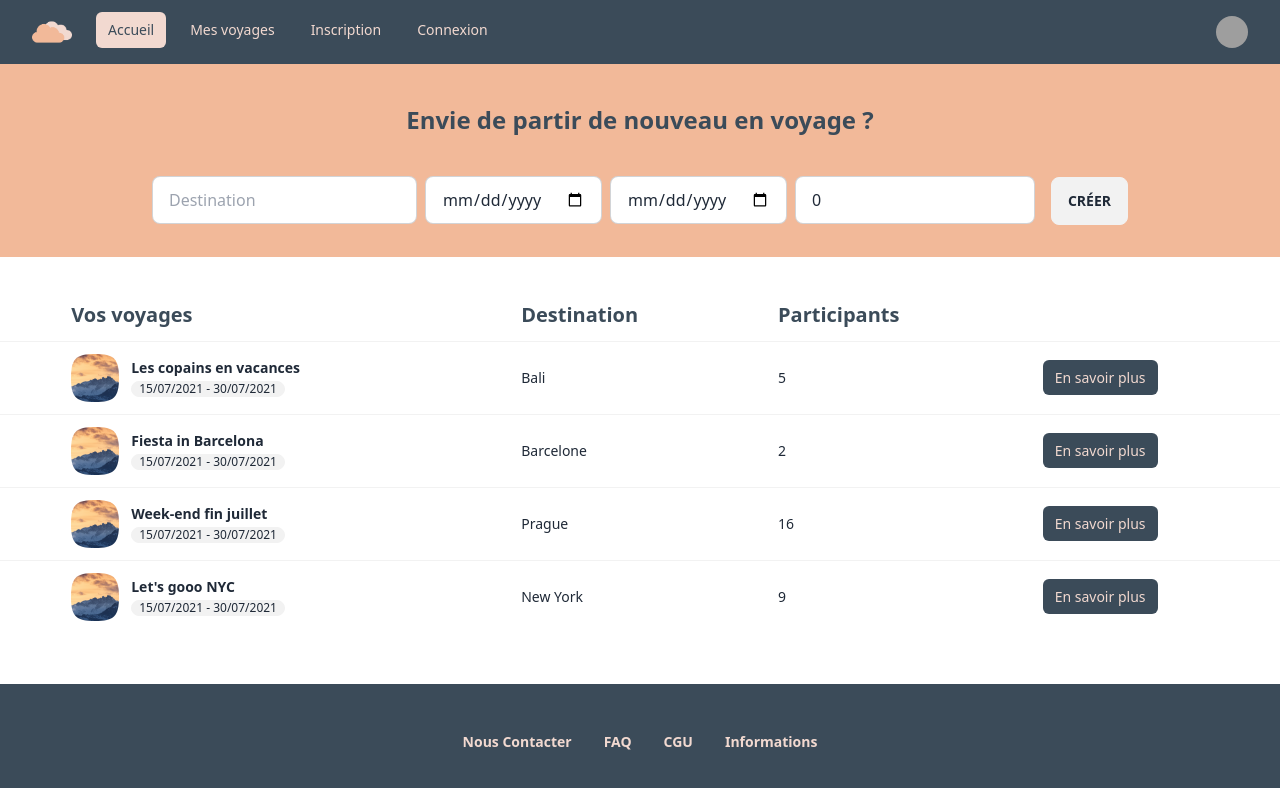
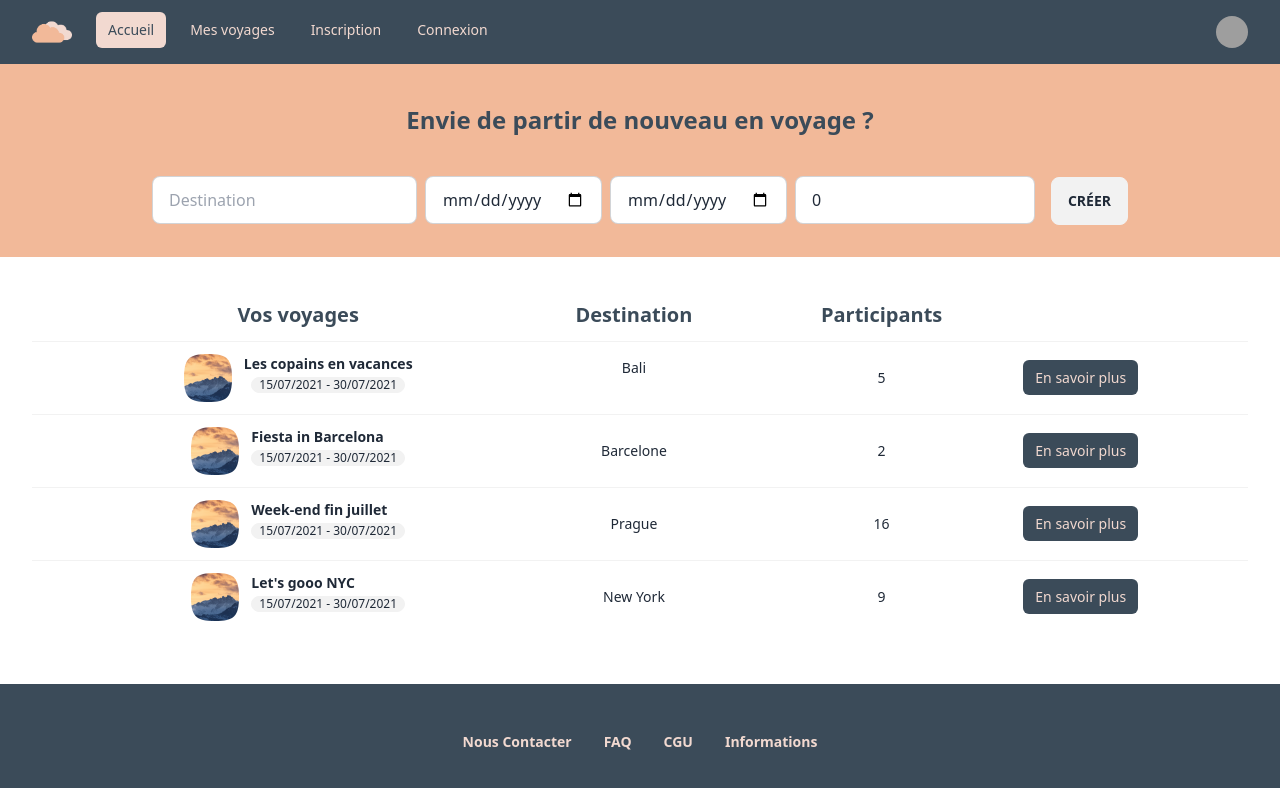
Before and after one commit to laurafeugene/site-voyage-front, a React (Vite) app: page /voyages in a window 1280 px wide. Shown: the top 788 px of the page. Built offline with nearby package versions, Linux system fonts and the light colour scheme; grey boxes are pictures that could not be loaded.

Commit message:
:feat: apply more style into travel page history

```diff
--- a/src/components/App/TravelsHistory/History.tsx
+++ b/src/components/App/TravelsHistory/History.tsx
@@ -2,15 +2,15 @@ import { NavLink } from 'react-router-dom';
 
 function History() {
   return (
-    <div className="overflow-x-auto mt-8">
+    <div className="overflow-x-auto m-8">
       <table className="table mx-auto max-w-7xl">
         {/* head */}
         <thead>
           <tr>
             <th />
-            <th className="text-xl text-darkest">Vos voyages</th>
-            <th className="text-xl  text-darkest">Destination</th>
-            <th className="text-xl  text-darkest">Participants</th>
+            <th className="text-xl text-darkest text-center">Vos voyages</th>
+            <th className="text-xl  text-darkest text-center">Destination</th>
+            <th className="text-xl  text-darkest text-center">Participants</th>
             <th />
           </tr>
         </thead>
@@ -19,7 +19,7 @@ function History() {
           <tr>
             <th />
             <td>
-              <div className="flex items-center space-x-3">
+              <div className="flex justify-center space-x-3">
                 <div className="avatar">
                   <div className="mask mask-squircle w-12 h-12">
                     <img
@@ -28,7 +28,7 @@ function History() {
                     />
                   </div>
                 </div>
-                <div>
+                <div className="text-center">
                   <div className="font-bold">Les copains en vacances</div>
                   <span className="badge badge-ghost badge-sm">
                     15/07/2021 - 30/07/2021
@@ -36,11 +36,11 @@ function History() {
                 </div>
               </div>
             </td>
-            <td>
-              Bali
+            <td className="text-center">
+              <div className="text-center">Bali</div>
               <br />
             </td>
-            <td>5</td>
+            <td className="text-center">5</td>
             <th>
               <NavLink
                 to="#"
@@ -54,7 +54,7 @@ function History() {
           <tr>
             <th />
             <td>
-              <div className="flex items-center space-x-3">
+              <div className="flex justify-center space-x-3">
                 <div className="avatar">
                   <div className="mask mask-squircle w-12 h-12">
                     <img
@@ -71,11 +71,11 @@ function History() {
                 </div>
               </div>
             </td>
-            <td>
+            <td className="text-center">
               Barcelone
               <br />
             </td>
-            <td>2</td>
+            <td className="text-center">2</td>
             <th>
               <NavLink
                 to="#"
@@ -89,7 +89,7 @@ function History() {
           <tr>
             <th />
             <td>
-              <div className="flex items-center space-x-3">
+              <div className="flex justify-center space-x-3">
                 <div className="avatar">
                   <div className="mask mask-squircle w-12 h-12">
                     <img
@@ -106,11 +106,11 @@ function History() {
                 </div>
               </div>
             </td>
-            <td>
+            <td className="text-center">
               Prague
               <br />
             </td>
-            <td>16</td>
+            <td className="text-center">16</td>
             <th>
               <NavLink
                 to="#"
@@ -124,7 +124,7 @@ function History() {
           <tr>
             <th />
             <td>
-              <div className="flex items-center space-x-3">
+              <div className="flex justify-center space-x-3">
                 <div className="avatar">
                   <div className="mask mask-squircle w-12 h-12">
                     <img
@@ -141,11 +141,11 @@ function History() {
                 </div>
               </div>
             </td>
-            <td>
+            <td className="text-center">
               New York
               <br />
             </td>
-            <td>9</td>
+            <td className="text-center">9</td>
             <th>
               <NavLink
                 to="#"
```
